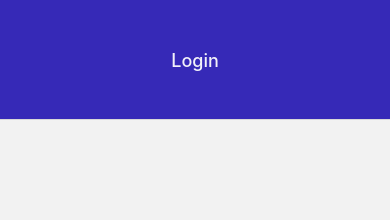
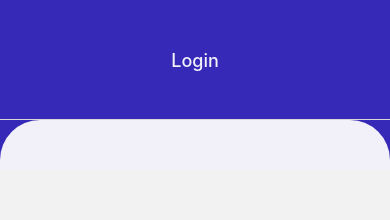
Before and after one commit to gabcerqueira/Crowdform-challenge, a React Native app in the folder crowdformChallenge/: screen /Login in a window 390 px wide. Shown: the top 220 px of the page. Built offline with nearby package versions, Linux system fonts and the light colour scheme.

Commit message:
Task - Navigations - default header

```diff
--- /dev/null
+++ b/crowdformChallenge/src/components/defaultScreenContainer/DefaultScreenContainer.tsx
@@ -0,0 +1,24 @@
+import {StyleSheet, Text, View} from 'react-native';
+import React, {ReactNode} from 'react';
+import {BarStyle, BarStyleRounded, BarsContainer, Container} from './styles';
+
+type Props = {
+  children: ReactNode;
+};
+
+const DefaultScreenContainer = ({children}: Props) => {
+  return (
+    <Container>
+      <BarsContainer>
+        <BarStyle />
+        <BarStyleRounded />
+      </BarsContainer>
+
+      {children}
+    </Container>
+  );
+};
+
+export default DefaultScreenContainer;
+
+const styles = StyleSheet.create({});
--- /dev/null
+++ b/crowdformChallenge/src/components/defaultScreenContainer/styles.ts
@@ -0,0 +1,30 @@
+import styled from 'styled-components/native';
+import {colors} from '../../style/constants/colors';
+
+export const Container = styled.View`
+  flex: 1;
+`;
+
+export const BarStyle = styled.View`
+  height: 50px;
+  width: 100%;
+  background-color: ${colors.primary};
+`;
+
+export const BarStyleRounded = styled.View`
+  height: 50px;
+  width: 100%;
+  background-color: ${colors.ice};
+  border-top-right-radius: 40px;
+  border-top-left-radius: 40px;
+  position: absolute;
+  top: 0;
+`;
+
+export const BarsContainer = styled.View`
+  position: absolute;
+  top: 0;
+  left: 0;
+  right: 0;
+  z-index: 2;
+`;
--- a/crowdformChallenge/src/screens/login/Login.tsx
+++ b/crowdformChallenge/src/screens/login/Login.tsx
@@ -1,13 +1,14 @@
 import {StyleSheet, Text, View} from 'react-native';
 import React from 'react';
+import DefaultScreenContainer from '../../components/defaultScreenContainer/DefaultScreenContainer';
 
 type Props = {};
 
 const Login = (props: Props) => {
   return (
-    <View style={styles.container}>
+    <DefaultScreenContainer>
       <Text>Login</Text>
-    </View>
+    </DefaultScreenContainer>
   );
 };
 
```
